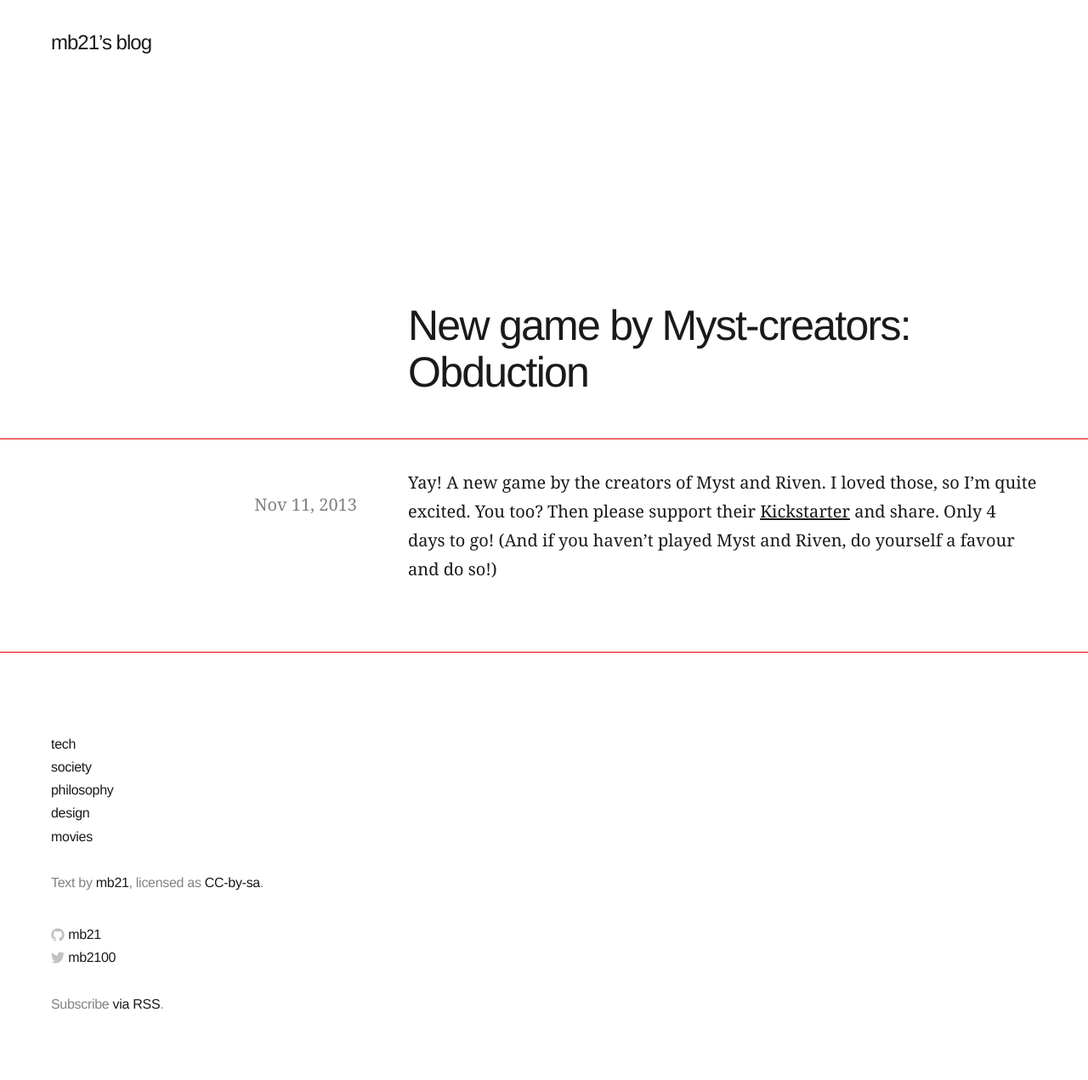
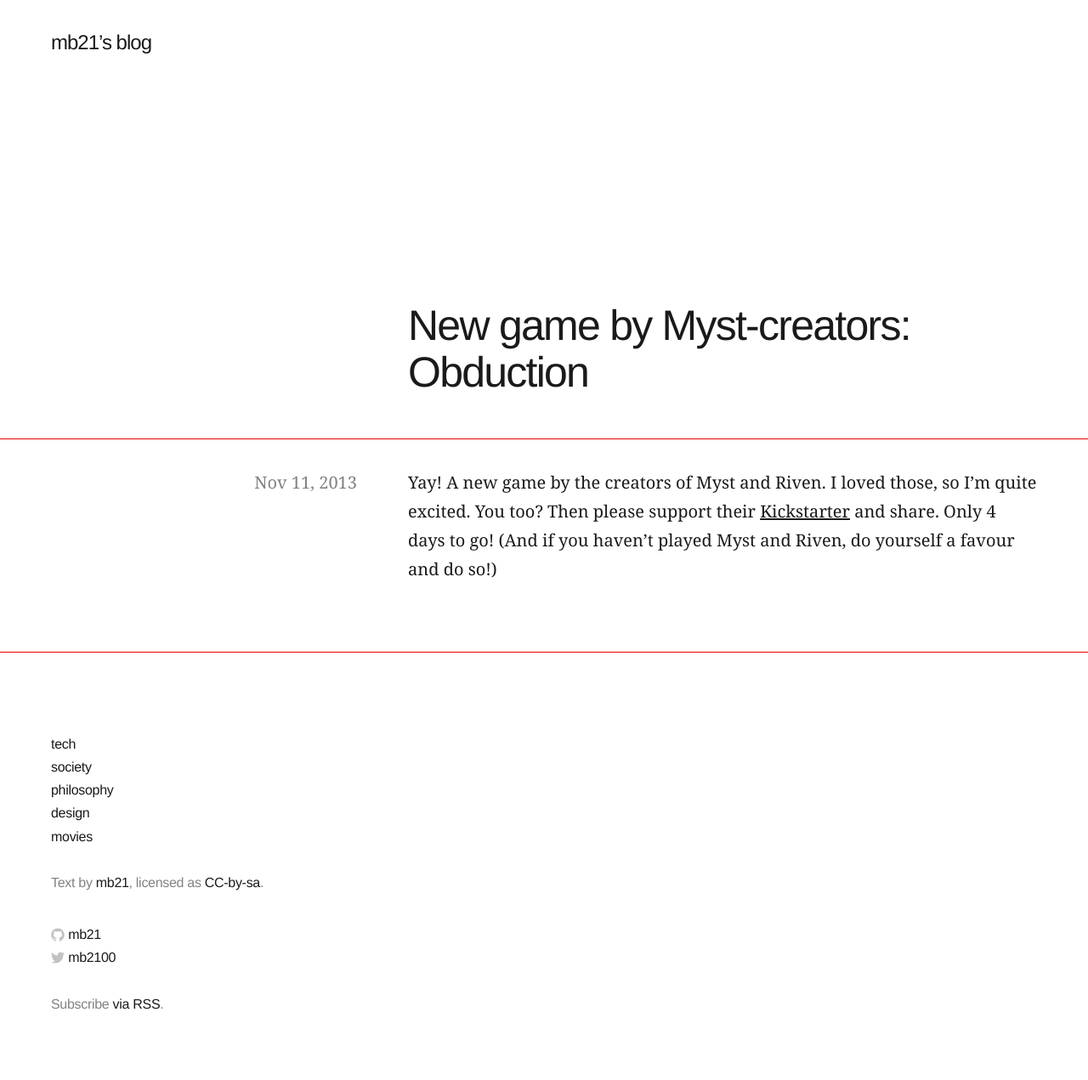
Before and after one commit to mb21/blog, a Jekyll site: the page built from _posts/2013-11-11-Obduction.md, in a window 1280 px wide. Shown: the whole page at 85% size. Built offline with Jekyll 4.4.1, drawn with Linux system fonts in a browser that asks for light colours; comment, search, counter and statistics services are not loaded.

Commit message:
Fix .meta CSS

```diff
--- a/css/site.scss
+++ b/css/site.scss
@@ -167,6 +167,7 @@
     padding: var(--layout-space);
     padding-bottom: 0;
     @media (min-width: 1000px) {
+      padding-top: 1.7em;
       grid-area: meta;
       text-align: right;
       margin: 0;
```
